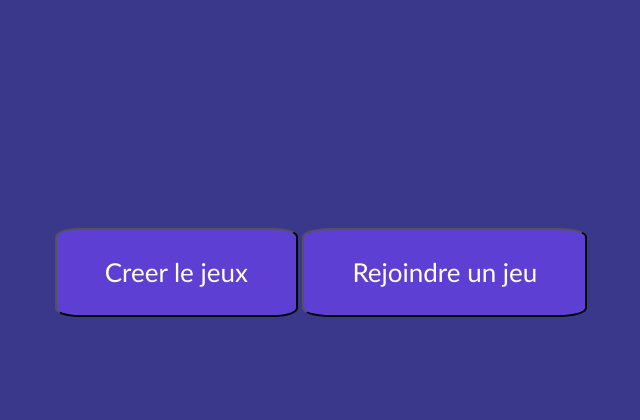
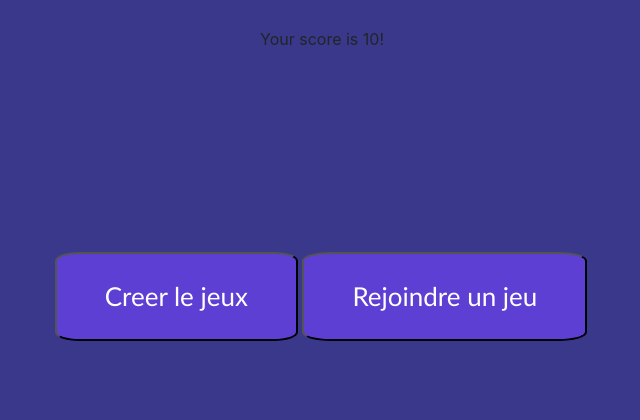
Before and after one commit to Lilou-coder/Projet-NSI, a Flask app: template finance/templates/jouer.html in a window 1280 px wide. Shown: the part 132-552 px from the top of the page, without its empty margins (318-958 px from the left). Run offline with Flask 2, Linux system fonts and the light colour scheme; the template is opened without the code that fills it: most values are stand-ins (such as "Sample title", 1, 10 or a date in 2020); some libraries are stand-ins or nearby versions.

Commit message:
Update jouer.html

```diff
--- a/finance/templates/jouer.html
+++ b/finance/templates/jouer.html
@@ -6,7 +6,7 @@
 
 {% block main %}
 
-
+<header>Your score is {{score}}!</header>
 <div class="blankspace">
 
     <table class="center">
```
